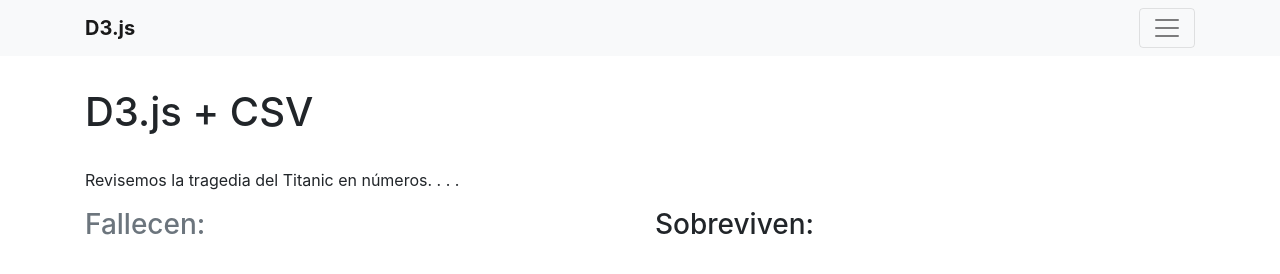
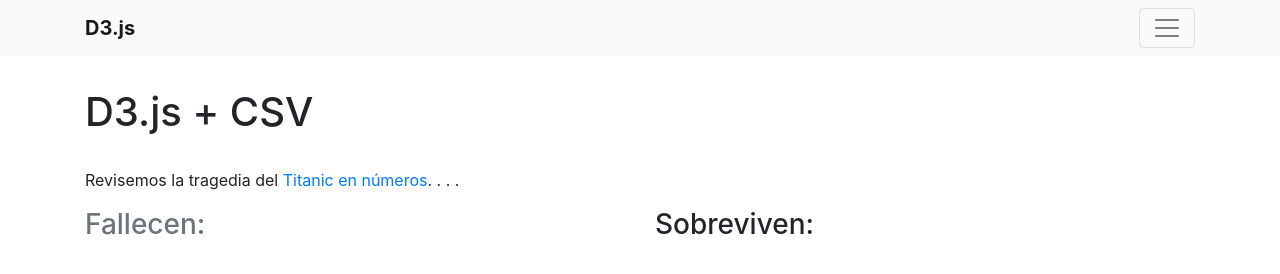
Before and after one commit to profesorfaco/dgp502_4, a plain HTML site: page titanic.html in a window 1280 px wide. Drawn offline with nearby package versions, Linux system fonts and the light colour scheme; no server answers.

Commit message:
Update titanic.html

```diff
--- a/titanic.html
+++ b/titanic.html
@@ -42,7 +42,7 @@
         <h1>D3.js + CSV</h1>
       </div>
       <div class="col-md-12 pt-2">
-      <p>Revisemos la tragedia del Titanic en números. <span id="totales"></span>. <span id="sobrevivieron"></span>. <span id="fallecieron"></span>.</p>
+        <p>Revisemos la tragedia del <a href="https://github.com/profesorfaco/dgp502_4/blob/gh-pages/data/titanic.csv">Titanic en números</a>. <span id="totales"></span>. <span id="sobrevivieron"></span>. <span id="fallecieron"></span>.</p>
       <div id="chart"></div>
 
 <div class="row">
```
